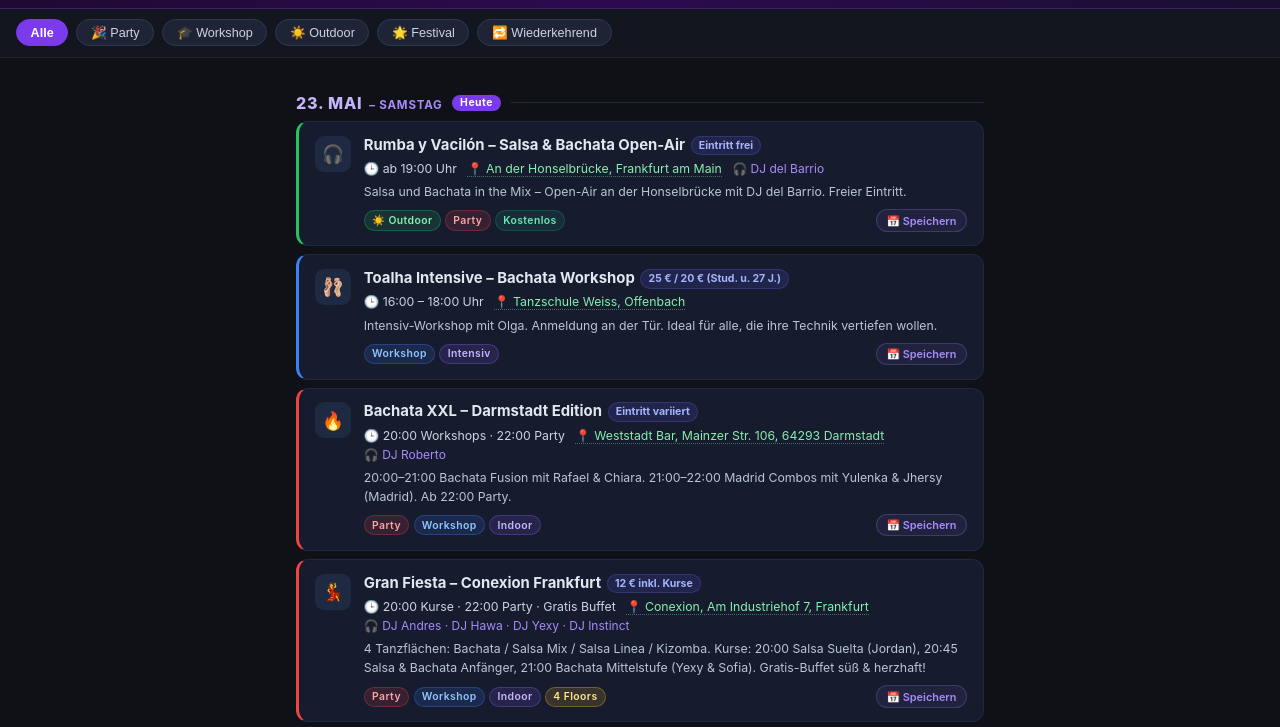
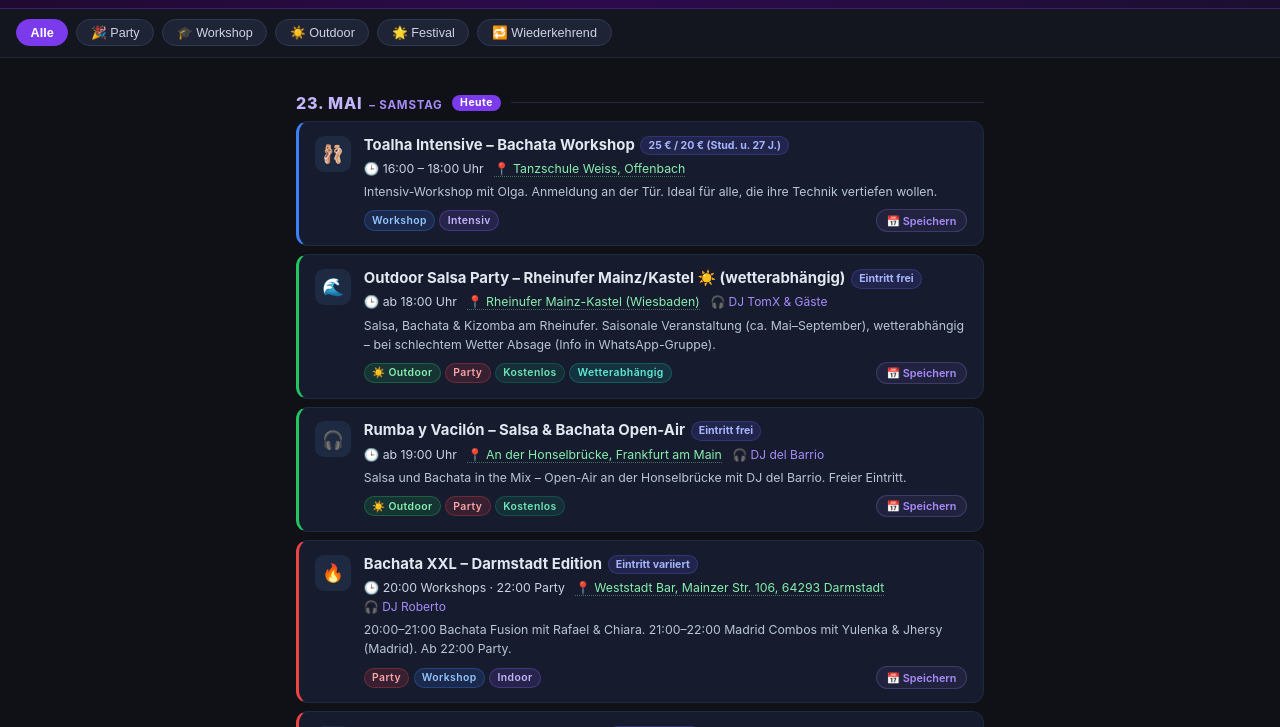
Before and after one commit to rsservaty/salsa-kalender, a plain HTML site: page kalender.html in a window 1280 px wide. Shown: the part 58-785 px from the top of the page. Drawn offline with Linux system fonts and the light colour scheme.

Commit message:
🗓️ kalender.html aktualisiert

```diff
--- a/kalender.html
+++ b/kalender.html
@@ -429,7 +429,16 @@
   }
 });
 
-allEvents.sort((a, b) => a.dateObj - b.dateObj || (a.order || 50) - (b.order || 50));
+function getStartMinutes(timeStr) {
+  if (!timeStr) return 9999;
+  const m = timeStr.match(/(\d{1,2}):(\d{2})/);
+  return m ? parseInt(m[1]) * 60 + parseInt(m[2]) : 9999;
+}
+allEvents.sort((a, b) =>
+  a.dateObj - b.dateObj ||
+  getStartMinutes(a.time) - getStartMinutes(b.time) ||
+  (a.order || 50) - (b.order || 50)
+);
 
 const groups = {};
 allEvents.forEach(e => {
```
